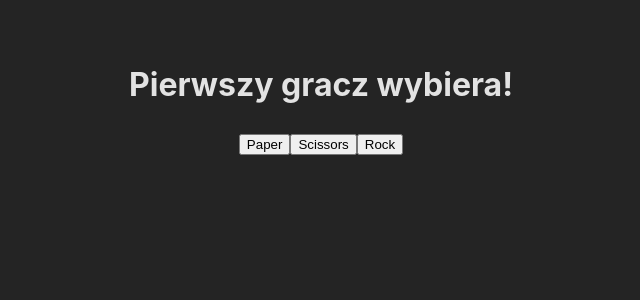
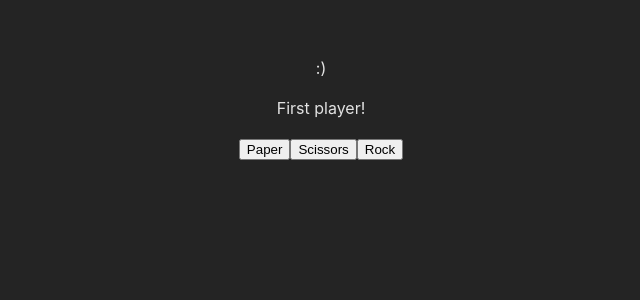
Before and after one commit to maadzjaa/rock-paper-scissors, a React (Vite) app: page / in a window 1280 px wide. Shown: the top 300 px of the page, without its empty margins (319-959 px from the left). Built offline with nearby package versions, Linux system fonts and the light colour scheme.

Commit message:
refactor: change language, add result

```diff
--- a/src/App.tsx
+++ b/src/App.tsx
@@ -4,13 +4,15 @@ import './App.css';
 function App() {
 	const [player1, setPlayer1] = useState<string | null>(null);
 	const [player2, setPlayer2] = useState<string | null>(null);
+	const [result, setResult] = useState<string | null>(null);
 
 	function handlePlayerChoice(value: string): void {
 		if (!player1) {
+			setResult(null);
 			setPlayer1(value);
 		} else {
 			setPlayer2(value);
-			console.log(checkResult(player1, value));
+			setResult(checkResult(player1, value));
 			setPlayer1(null);
 			setPlayer2(null);
 		}
@@ -36,19 +38,15 @@ function App() {
 
 	return (
 		<>
-			<h1>
-				{!player1 && 'Pierwszy gracz wybiera!'}
-				{!player2 && player1 && 'Drugi gracz wybiera!'}
-			</h1>
-			<button className='btn paper' onClick={() => handlePlayerChoice('paper')}>
-				Paper
-			</button>
-			<button className='btn scissors' onClick={() => handlePlayerChoice('scissors')}>
-				Scissors
-			</button>
-			<button className='btn rock' onClick={() => handlePlayerChoice('rock')}>
-				Rock
-			</button>
+			<p>{result ? 'Play again :)' : ':)'}</p>
+			<p>
+				{!player1 && 'First player!'}
+				{!player2 && player1 && 'Second player!'}
+			</p>
+			<button onClick={() => handlePlayerChoice('paper')}>Paper</button>
+			<button onClick={() => handlePlayerChoice('scissors')}>Scissors</button>
+			<button onClick={() => handlePlayerChoice('rock')}>Rock</button>
+			<p>{result}</p>
 		</>
 	);
 }
```
